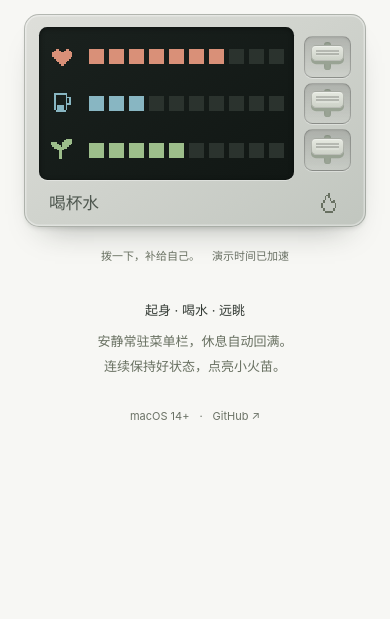
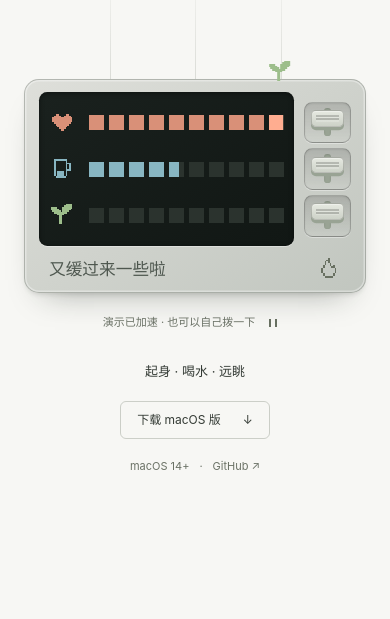
Before and after one commit to xfey/1up, a plain HTML site: page site/index.html in a window 390 px wide. Shown: the part 225-844 px from the top of the page. Drawn offline with Linux system fonts and the light colour scheme.

Commit message:
feat: add responsive rhythm demo and README preview

```diff
--- a/site/demo.js
+++ b/site/demo.js
@@ -2,10 +2,14 @@
   "use strict";
 
   // Standalone browser demo. No storage, analytics, fonts, or network requests.
-  // The app's 45 / 180 / 20 minute cycles are shown at 20× speed here.
-  const speed = 20;
+  // The app's 45 / 180 / 20 minute cycles are shown at 360× speed here.
+  const speed = 360;
   const updateInterval = 5 * 60 * 1000 / speed;
+  const flightDuration = 3200;
   const reducedMotion = matchMedia("(prefers-reduced-motion: reduce)");
+  const stage = document.querySelector(".stage");
+  const lanes = document.querySelector(".lanes");
+  const playback = document.querySelector(".playback");
   const message = document.querySelector(".message");
   const feedback = document.querySelector("#feedback");
   const copy = {
@@ -40,12 +44,12 @@
   }
 
   const settings = {
-    hp: { value: 70, minutes: 45, action: "起身走一走", label: "HP" },
-    water: { value: 30, minutes: 180, action: "喝一杯水", label: "水分" },
-    san: { value: 50, minutes: 20, action: "远眺一会儿", label: "SAN" },
+    hp: { value: 70, minutes: 45, action: "起身走一走", label: "HP", period: 6000, nextHit: 4400 },
+    water: { value: 30, minutes: 180, action: "喝一杯水", label: "水分", period: 10000, nextHit: 3200 },
+    san: { value: 50, minutes: 20, action: "远眺一会儿", label: "SAN", period: 4000, nextHit: 1200 },
   };
   const gauges = Object.entries(settings).map(([id, config]) => {
-    const row = document.querySelector(`[data-gauge="${id}"]`);
+    const row = document.querySelector(`.row[data-gauge="${id}"]`);
     const meter = row.querySelector(".meter");
     pixels(row.querySelector("svg"), patterns[id]);
     const cells = Array.from({ length: 10 }, () => {
@@ -58,7 +62,16 @@
       meter.append(cell);
       return fill;
     });
-    const gauge = { ...config, id, row, meter, cells, displayed: config.value, shown: config.value / 10, infusion: null, paddle: null, travel: 0 };
+    const lane = document.createElement("div");
+    lane.className = "lane";
+    const note = document.createElementNS("http://www.w3.org/2000/svg", "svg");
+    note.setAttribute("class", "note");
+    note.setAttribute("viewBox", "0 0 16 16");
+    note.dataset.gauge = id;
+    pixels(note, patterns[id]);
+    // One reusable note per lane: there can never be more than three.
+    lanes.append(lane, note);
+    const gauge = { ...config, id, row, meter, cells, lane, note, displayed: config.value, shown: config.value / 10, infusion: null, paddle: null, travel: 0 };
     row.querySelector("button").addEventListener("click", () => replenish(gauge));
     return gauge;
   });
@@ -67,9 +80,10 @@
   let frame = 0;
   let happyUntil = 0;
   let feedbackIndex = 0;
-  let lastTick = performance.now();
-  let nextUpdate = lastTick + updateInterval;
-  let pausedAt = 0;
+  let lastFrame = performance.now();
+  let demoTime = 0;
+  let nextUpdate = updateInterval;
+  let playing = !reducedMotion.matches;
   const easeOut = t => 1 - (1 - t) ** 3;
 
   function draw(gauge) {
@@ -88,7 +102,7 @@
     message.textContent = copy[gauges.every(g => g.displayed <= 0) ? "empty" : lowest.displayed < 40 ? lowest.id : "normal"];
   }
 
-  function replenish(gauge) {
+  function replenish(gauge, automatic = false) {
     const now = performance.now();
     gauge.value = gauge.id === "water" ? Math.min(100, gauge.value + 100 / 3) : 100;
     gauge.displayed = gauge.value;
@@ -103,16 +117,42 @@
         duration: 480 + Math.min(6, target - gauge.shown) * 40,
       } : null;
       gauge.paddle = { start: now, from: gauge.travel };
-      if (!frame) frame = requestAnimationFrame(animate);
     }
     message.textContent = copy.happy[feedbackIndex++ % copy.happy.length];
     happyUntil = now + 1200;
-    feedback.textContent = `${gauge.action}，${gauge.label}已补充至 ${Math.round(gauge.value)}%。`;
+    if (!automatic) {
+      feedback.textContent = `${gauge.action}，${gauge.label}已补充至 ${Math.round(gauge.value)}%。`;
+      requestTick();
+    }
     draw(gauge);
   }
 
   function animate(now) {
     frame = 0;
+    // Freeze time when paused/hidden. Cap a stalled frame to avoid catch-up bursts.
+    const elapsed = Math.max(0, Math.min(100, now - lastFrame));
+    lastFrame = now;
+    if (playing) {
+      demoTime += elapsed;
+      for (const gauge of gauges) {
+        gauge.value = Math.max(0, gauge.value - elapsed / 1000 * speed * 100 / (gauge.minutes * 60));
+        if (demoTime >= gauge.nextHit) {
+          replenish(gauge, true);
+          gauge.nextHit += gauge.period;
+        }
+      }
+      if (demoTime >= nextUpdate) {
+        for (const gauge of gauges) {
+          // Let a refill finish before publishing the next decay snapshot.
+          if (!gauge.infusion) {
+            gauge.displayed = gauge.value;
+            gauge.shown = gauge.displayed / 10;
+          }
+        }
+        nextUpdate += (Math.floor((demoTime - nextUpdate) / updateInterval) + 1) * updateInterval;
+      }
+      positionNotes();
+    }
     let active = false;
     for (const gauge of gauges) {
       if (gauge.infusion) {
@@ -136,12 +176,11 @@
       draw(gauge);
       active ||= Boolean(gauge.infusion || gauge.paddle);
     }
-    if (active) frame = requestAnimationFrame(animate);
+    updateMessage(now);
+    if (playing || active || now < happyUntil) frame = requestAnimationFrame(animate);
   }
 
   function settleAnimations() {
-    if (frame) cancelAnimationFrame(frame);
-    frame = 0;
     for (const gauge of gauges) {
       gauge.shown = gauge.displayed / 10;
       gauge.infusion = gauge.paddle = null;
@@ -150,37 +189,76 @@
     }
   }
 
-  setInterval(() => {
-    const now = performance.now();
-    const elapsed = (now - lastTick) / 1000;
-    lastTick = now;
-    if (document.hidden) return;
+  function requestTick() {
+    if (frame || document.hidden) return;
+    lastFrame = performance.now();
+    frame = requestAnimationFrame(animate);
+  }
+
+  function positionNotes() {
     for (const gauge of gauges) {
-      gauge.value = Math.max(0, gauge.value - elapsed * speed * 100 / (gauge.minutes * 60));
+      if (!gauge.geometry) continue;
+      const remaining = gauge.nextHit - demoTime;
+      const visible = remaining > 0 && remaining <= flightDuration;
+      gauge.note.style.display = visible ? "" : "none";
+      if (!visible) continue;
+      const t = 1 - remaining / flightDuration;
+      const { x, y, startX, startY, size } = gauge.geometry;
+      const left = startX + (x - startX) * t - size / 2;
+      const top = startY + (y - startY) * t - size / 2;
+      gauge.note.style.transform = `translate3d(${left}px, ${top}px, 0)`;
+      gauge.note.style.opacity = Math.min(1, t / .12);
     }
-    if (now >= nextUpdate) {
-      for (const gauge of gauges) {
-        gauge.displayed = gauge.value;
-        if (!gauge.infusion) gauge.shown = gauge.displayed / 10;
-        draw(gauge);
-      }
-      nextUpdate += (Math.floor((now - nextUpdate) / updateInterval) + 1) * updateInterval;
+  }
+
+  function measureLanes() {
+    const bounds = stage.getBoundingClientRect();
+    const device = document.querySelector(".device").getBoundingClientRect();
+    const size = Math.max(20, Math.min(32, device.width * 16 / 205));
+    const vertical = matchMedia("(max-width: 600px)").matches;
+    for (const [index, gauge] of gauges.entries()) {
+      const button = gauge.row.querySelector("button").getBoundingClientRect();
+      const x = vertical ? device.left - bounds.left + device.width * (index + 1) / 4 : button.left + button.width / 2 - bounds.left;
+      const y = vertical ? device.top - bounds.top : button.top + button.height / 2 - bounds.top;
+      gauge.geometry = { x, y, startX: vertical ? x : bounds.width - size / 2, startY: vertical ? size / 2 : y, size };
+      Object.assign(gauge.lane.style, {
+        left: `${x}px`, top: vertical ? "0" : `${y}px`,
+        width: vertical ? "1px" : `${bounds.width - x}px`, height: vertical ? `${y}px` : "1px",
+      });
+      Object.assign(gauge.note.style, { width: `${size}px`, height: `${size}px` });
     }
-    updateMessage(now);
-  }, 250);
+    positionNotes();
+  }
+
+  function updatePlayback() {
+    playback.classList.toggle("is-paused", !playing);
+    const label = playing ? "暂停自动演示" : "播放自动演示";
+    playback.setAttribute("aria-label", label);
+    playback.title = label;
+    requestTick();
+  }
 
   document.addEventListener("visibilitychange", () => {
-    lastTick = performance.now();
     if (document.hidden) {
-      pausedAt = lastTick;
+      if (frame) cancelAnimationFrame(frame);
+      frame = 0;
       settleAnimations();
-    } else if (pausedAt) {
-      nextUpdate += lastTick - pausedAt;
-      pausedAt = 0;
+    } else requestTick();
+  });
+  playback.addEventListener("click", () => {
+    playing = !playing;
+    updatePlayback();
+  });
+  reducedMotion.addEventListener("change", () => {
+    if (reducedMotion.matches) {
+      playing = false;
+      settleAnimations();
+      updatePlayback();
     }
   });
-  reducedMotion.addEventListener("change", () => {
-    if (reducedMotion.matches) settleAnimations();
-  });
+  new ResizeObserver(measureLanes).observe(stage);
+  measureLanes();
+  playback.hidden = false;
+  updatePlayback();
   gauges.forEach(draw);
 })();
--- a/site/index.html
+++ b/site/index.html
@@ -15,6 +15,8 @@
       <h1>1UP</h1>
 
       <figure class="demo" aria-label="1UP 交互演示">
+        <div class="stage">
+          <div class="lanes" aria-hidden="true"></div>
           <div class="device">
             <div class="chassis">
               <div class="screen" aria-hidden="true"></div>
@@ -47,12 +49,18 @@
               </div>
             </div>
           </div>
-        <figcaption>拨一下，补给自己。<span>演示时间已加速</span></figcaption>
+        </div>
+        <figcaption>
+          <span>演示已加速 · 也可以自己拨一下</span>
+          <button class="playback" type="button" aria-label="暂停自动演示" title="暂停自动演示" hidden>
+            <svg viewBox="0 0 16 16" aria-hidden="true"><path class="pause-symbol" d="M5 4v8M11 4v8"/><path class="play-symbol" d="m6 4 6 4-6 4Z"/></svg>
+          </button>
+        </figcaption>
       </figure>
 
       <div class="description">
         <p class="actions">起身 · 喝水 · 远眺</p>
-        <p>安静常驻菜单栏，休息自动回满。<br>连续保持好状态，点亮小火苗。</p>
+        <a class="download" href="../dist/1UP-0.1.0-universal.dmg" download>下载 macOS 版 <span aria-hidden="true">↓</span></a>
       </div>
 
       <footer>
--- a/site/style.css
+++ b/site/style.css
@@ -29,12 +29,14 @@ body {
 }
 
 main {
-  width: min(100%, 458px);
+  --device-width: clamp(220px, calc((100vw - 48px) * .54), 410px);
+  width: min(100%, 808px);
   padding: 64px 24px 76px;
   text-align: center;
 }
 
 h1 {
+  width: var(--device-width);
   margin: 0 0 32px;
   font: 700 25px/1 ui-monospace, "SFMono-Regular", Menlo, monospace;
   letter-spacing: -1.6px;
@@ -42,9 +44,37 @@ h1 {
 
 .demo { margin: 0; }
 
+.stage { position: relative; }
+
+.lanes {
+  position: absolute;
+  inset: 0;
+  pointer-events: none;
+}
+
+.lane {
+  position: absolute;
+  height: 1px;
+  background: linear-gradient(to right, var(--secondary), transparent);
+  opacity: .2;
+}
+
+.note {
+  position: absolute;
+  top: 0;
+  left: 0;
+  z-index: 2;
+  color: var(--accent);
+  shape-rendering: crispEdges;
+  will-change: transform;
+}
+
+[data-gauge="hp"] { --accent: #d99078; }
+
 .device {
   position: relative;
-  width: 100%;
+  z-index: 1;
+  width: var(--device-width);
   aspect-ratio: 205 / 128;
   container-type: inline-size;
   text-align: left;
@@ -214,10 +244,12 @@ h1 {
 }
 
 figcaption {
+  width: var(--device-width);
   display: flex;
+  align-items: center;
   justify-content: center;
-  gap: 12px;
-  margin-top: 20px;
+  gap: 4px;
+  margin-top: 16px;
   font-size: 11px;
   line-height: 1.7;
   color: var(--secondary);
@@ -225,21 +257,59 @@ figcaption {
 
 figcaption span { color: var(--muted); }
 
+.playback {
+  display: grid;
+  place-items: center;
+  width: 28px;
+  height: 28px;
+  padding: 6px;
+  border: 0;
+  border-radius: 5px;
+  background: none;
+  color: var(--secondary);
+  cursor: pointer;
+}
+
+.playback[hidden] { display: none; }
+.playback svg { width: 16px; height: 16px; }
+.pause-symbol { fill: none; stroke: currentColor; stroke-width: 2; }
+.play-symbol { display: none; fill: currentColor; }
+.playback.is-paused .pause-symbol { display: none; }
+.playback.is-paused .play-symbol { display: block; }
+.playback:hover { background: color-mix(in srgb, var(--text) 6%, transparent); }
+.playback:focus-visible { outline: 1px solid currentColor; }
+
 .description {
-  margin-top: 32px;
+  width: var(--device-width);
+  margin-top: 22px;
   color: var(--secondary);
   font-size: 13px;
   line-height: 1.9;
 }
 
 .description p { margin: 0; }
-.description .actions { color: var(--text); margin-bottom: 7px; }
+.description .actions { color: var(--text); margin-bottom: 18px; }
+
+.download {
+  display: inline-flex;
+  align-items: center;
+  gap: 22px;
+  padding: 9px 16px;
+  border: 1px solid color-mix(in srgb, var(--secondary) 30%, transparent);
+  border-radius: 6px;
+  color: var(--text);
+  font-size: 12px;
+  line-height: 1.5;
+}
+
+.download:hover { background: color-mix(in srgb, var(--text) 4%, transparent); }
 
 footer {
+  width: var(--device-width);
   display: flex;
   justify-content: center;
   gap: 10px;
-  margin-top: 28px;
+  margin-top: 18px;
   font-size: 11px;
   line-height: 1.7;
   color: var(--muted);
@@ -261,9 +331,20 @@ a:focus-visible { outline: 1px solid currentColor; outline-offset: 4px; }
 
 .no-script { font-size: 12px; color: var(--secondary); }
 
+@media (max-width: 600px) {
+  main {
+    --device-width: 100%;
+    width: min(100%, 458px);
+    padding-block: 40px 48px;
+  }
+  h1 { margin-bottom: 24px; }
+  .stage { padding-top: 120px; }
+  .lane { background: linear-gradient(to bottom, transparent, var(--secondary)); }
+}
+
 @media (max-width: 380px) {
   main { padding-inline: 16px; }
-  figcaption { gap: 8px; font-size: 10px; }
+  figcaption { font-size: 10px; }
 }
 
 @media (prefers-color-scheme: dark) {
```
Also changed, not shown: assets/console-preview.png (added), 1 other file. Lines whose indentation alone changed are shown as unchanged.
